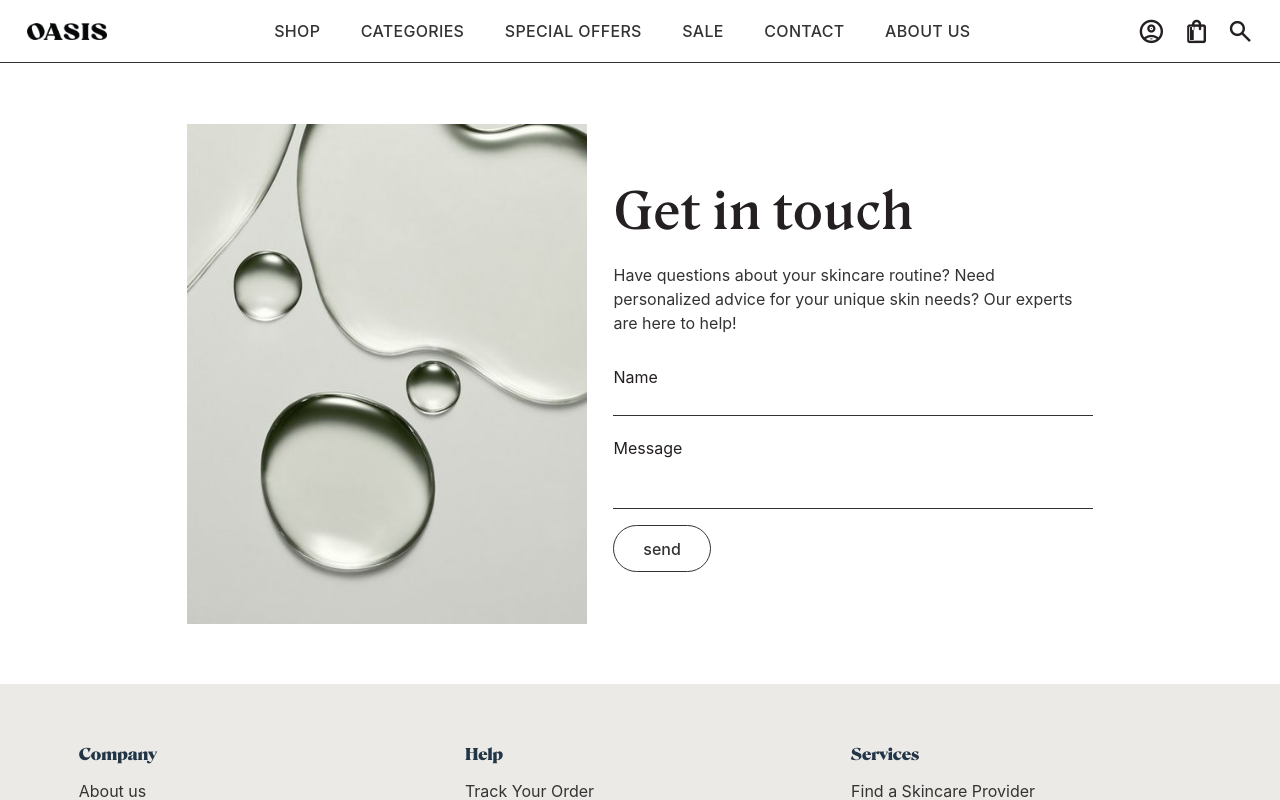
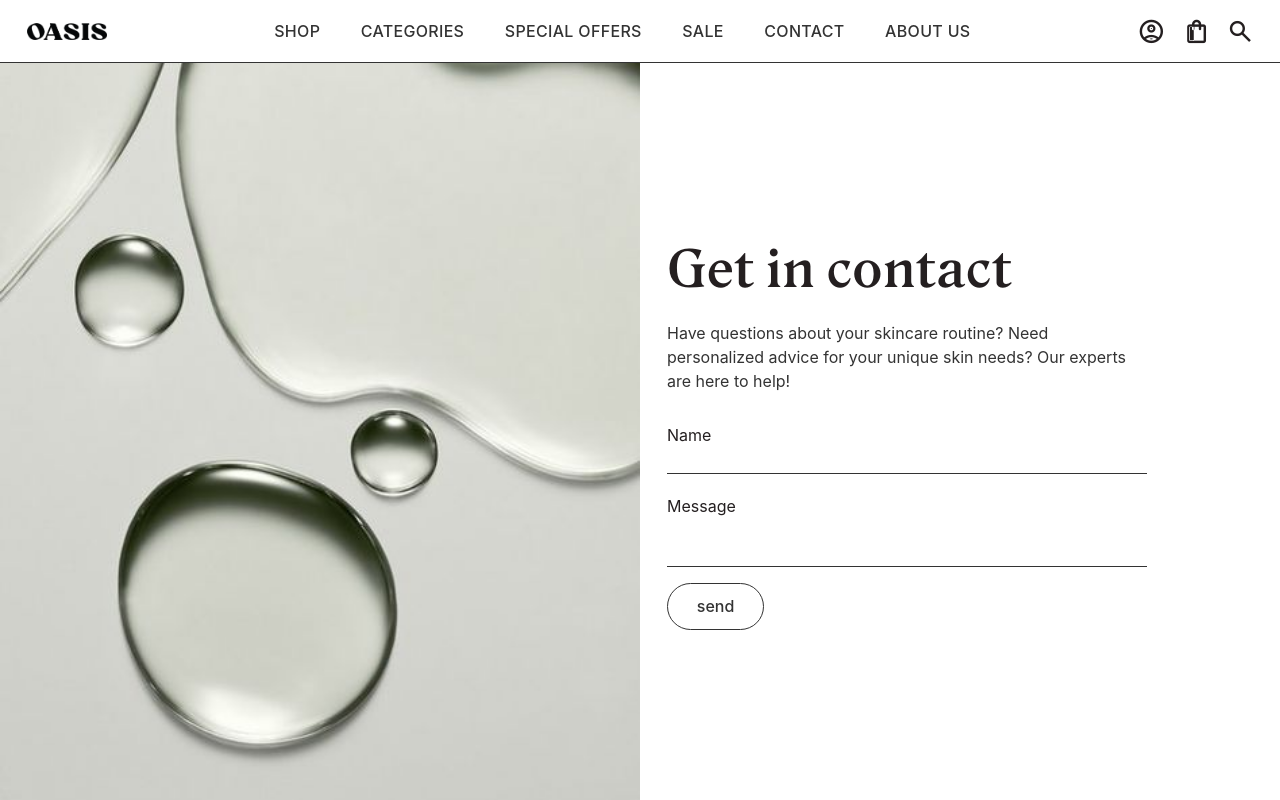
Before and after one commit to ellensofia/e-commerce, a React (Vite) app: page /contact in a window 1280 px wide. Shown: the top 800 px of the page. Built offline with nearby package versions, Linux system fonts and the light colour scheme.

Commit message:
Update about and contact pages

```diff
--- a/src/assets/pages/AboutPage.tsx
+++ b/src/assets/pages/AboutPage.tsx
@@ -39,35 +39,31 @@ export default function AboutPage() {
 }
 
 const Container = styled.div`
-  margin-top: calc(var(--header-height) + var(--margin-lg));
-  margin-bottom: var(--margin-lg);
-  padding: 0 var(--margin-xlg);
+  margin-top: var(--header-height);
+  margin-left: var(--margin-xlg);
   display: flex;
   gap: var(--margin-lg);
   justify-content: center;
   align-items: center;
   flex-direction: row;
-
   & .img {
-    height: 60vh;
+    width: 50vw;
+    height: calc(100dvh - var(--header-height));
+    max-width: 100%;
     object-fit: cover;
-    width: auto;
-  }
-
-  @media (max-width: 1040px) {
-    & .img {
-      height: auto;
-      width: 50%;
+    @media (max-width: 640px) {
+      width: 80vw;
+      height: 70vw;
     }
   }
 
-  @media (max-width: 700px) {
+  @media (max-width: 840px) {
+    margin-left: var(--margin-lg);
+  }
+
+  @media (max-width: 640px) {
     flex-direction: column;
-    padding: 0 var(--margin-md);
-
-    & .img {
-      width: 100%;
-    }
+    margin: calc(var(--header-height) + var(--margin-lg)) 0 var(--margin-lg);
   }
 `;
 
@@ -79,7 +75,7 @@ const Copy = styled.div`
   width: 50%;
   max-width: 36rem;
   @media (max-width: 700px) {
-    width: 100%;
+    width: 80%;
   }
 `;
 
--- a/src/assets/pages/ContactPage.tsx
+++ b/src/assets/pages/ContactPage.tsx
@@ -6,7 +6,7 @@ export default function ContactPage() {
     <Container>
       <InnerContainer>
         <Copy>
-          <ContactTitle>Get in touch</ContactTitle>
+          <ContactTitle>Get in contact</ContactTitle>
           <ContactText>
             <p>
               Have questions about your skincare routine? Need personalized
@@ -31,11 +31,19 @@ export default function ContactPage() {
 
 const Container = styled.div`
   display: flex;
-  justify-content: center;
+  // justify-content: center;
   align-items: center;
-  padding: 0 2rem;
-  margin: calc(var(--margin-xlg) + var(--header-height)) 0;
-  margin-bottom: var(--margin-xlg);
+  //padding: 0 2rem;
+  // margin: calc(var(--margin-xlg) + var(--header-height)) 0;
+  //margin-bottom: var(--margin-xlg);
+  margin-top: var(--header-height);
+
+  @media (max-width: 640px) {
+    align-items: center;
+    justify-content: center;
+    margin-top: calc(var(--header-height) + var(--margin-lg));
+    margin-bottom: var(--margin-lg);
+  }
 `;
 
 const InnerContainer = styled.div`
@@ -44,14 +52,8 @@ const InnerContainer = styled.div`
   align-items: center;
   gap: var(--margin-md);
 
-  @media (max-width: 1024px) {
-    align-items: unset;
-    margin-top: calc(var(--header-height) + var(--margin-large));
-    margin-bottom: var(--margin-large);
-  }
-
   @media (max-width: 640px) {
-    gap: var(--margin-xlg);
+    gap: var(--margin-lg);
     flex-direction: column;
     align-items: center;
   }
@@ -63,8 +65,13 @@ const Copy = styled.div`
   gap: var(--margin-xsm);
   max-width: 30rem;
 
-  @media screen and (max-width: 1024px) {
-    max-width: 400px;
+  @media (max-width: 1024px) {
+    max-width: 40vw;
+  }
+
+  @media (max-width: 640px) {
+    width: 400px;
+    max-width: 80vw;
   }
 `;
 
@@ -72,7 +79,6 @@ const Form = styled.form`
   display: flex;
   flex-direction: column;
   gap: var(--margin-xxsm);
-  max-width: 30rem;
   font-family: var(--font-primary);
   position: relative;
 
@@ -95,6 +101,13 @@ const Form = styled.form`
   label:nth-of-type(2) {
     padding-top: var(--margin-xsm);
   }
+
+  @media (max-width: 740px) {
+    textarea {
+      margin-bottom: var(--margin-xsm);
+    }
+    gap: 0;
+  }
 `;
 
 const ContactTitle = styled.h1`
@@ -111,8 +124,13 @@ const ContactText = styled.div`
 
 const ContactImg = styled.div`
   & img {
-    width: 400px;
+    width: 50vw;
+    height: calc(100dvh - var(--header-height));
     max-width: 100%;
     object-fit: cover;
+    @media (max-width: 640px) {
+      width: 80vw;
+      height: 50vw;
+    }
   }
 `;
```
